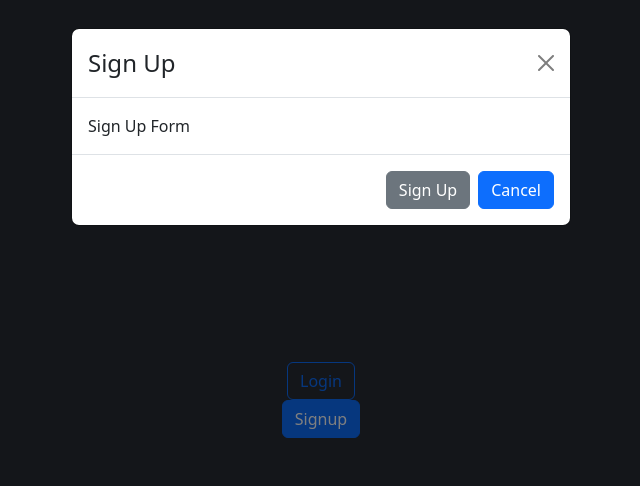
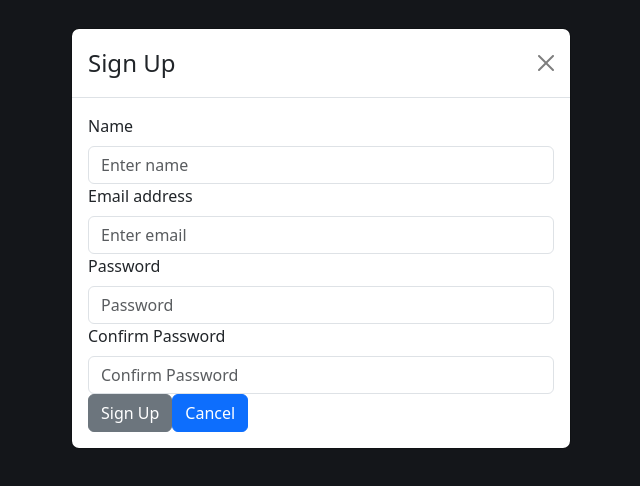
Before and after one commit to TonyHansord/booklogue_frontend, a React (Create React App) app: page / in a window 1280 px wide. Both pictures are taken after a click on the button "Signup". Shown: the top 486 px of the page, without its empty margins (319-959 px from the left). Built offline with nearby package versions, Linux system fonts and the light colour scheme.

Commit message:
Completed Login Form

```diff
--- a/src/components/User/SignupLogin.js
+++ b/src/components/User/SignupLogin.js
@@ -1,22 +1,135 @@
+import { Form } from 'react-bootstrap';
+import React, { useState } from 'react';
 import Button from 'react-bootstrap/Button';
 import Modal from 'react-bootstrap/Modal';
 
 function SignupLogin({ authType, show, handleClose }) {
+  const [email, setEmail] = useState('');
+  const [password, setPassword] = useState('');
+  const [confirmPassword, setConfirmPassword] = useState('');
+  const [name, setName] = useState('');
+
+  const handleSubmit = (e) => {
+    e.preventDefault();
+    console.log('submit');
+
+    if (authType === 'Sign Up') {
+      fetch('/signup', {
+        method: 'POST',
+        headers: {
+          'Content-Type': 'application/json',
+        },
+        body: JSON.stringify({
+          name: name,
+          email: email,
+          password: password,
+          confirmPassword: confirmPassword,
+        }),
+      })
+        .then((res) => res.json())
+        .then((data) => {
+          console.log(data);
+        });
+    } else {
+      fetch('/login', {
+        method: 'POST',
+        headers: {
+          'Content-Type': 'application/json',
+        },
+        body: JSON.stringify({
+          email: email,
+          password: password,
+        }),
+      })
+        .then((res) => res.json())
+        .then((data) => {
+          console.log(data);
+        });
+    }
+
+    handleClose();
+  };
+
   return (
     <>
       <Modal show={show} onHide={handleClose}>
         <Modal.Header closeButton>
           <Modal.Title>{authType}</Modal.Title>
         </Modal.Header>
-        <Modal.Body>{authType} Form</Modal.Body>
-        <Modal.Footer>
-          <Button variant="secondary" onClick={handleClose}>
-            {authType}
-          </Button>
-          <Button variant="primary" onClick={handleClose}>
-            Cancel
-          </Button>
-        </Modal.Footer>
+        <Modal.Body>
+          <Form noValidate onSubmit={handleSubmit}>
+            {authType === 'Sign Up' ? (
+              <Form.Group controlId="formBasicName">
+                <Form.Label>Name</Form.Label>
+                <Form.Control
+                  required
+                  type="text"
+                  placeholder="Enter name"
+                  name="name"
+                  value={name}
+                  onChange={(e) => setName(e.target.value)}
+                />
+                <Form.Control.Feedback type="invalid">
+                  Please provide a valid name.
+                </Form.Control.Feedback>
+              </Form.Group>
+            ) : null}
+
+            <Form.Group controlId="formBasicEmail">
+              <Form.Label>Email address</Form.Label>
+              <Form.Control
+                required
+                type="email"
+                placeholder="Enter email"
+                name="email"
+                value={email}
+                onChange={(e) => setEmail(e.target.value)}
+              />
+              <Form.Control.Feedback type="invalid">
+                Please provide a valid email.
+              </Form.Control.Feedback>
+            </Form.Group>
+
+            <Form.Group controlId="formBasicPassword">
+              <Form.Label>Password</Form.Label>
+              <Form.Control
+                required
+                type="password"
+                placeholder="Password"
+                name="password"
+                value={password}
+                onChange={(e) => setPassword(e.target.value)}
+              />
+              <Form.Control.Feedback type="invalid">
+                Please provide a valid password.
+              </Form.Control.Feedback>
+            </Form.Group>
+
+            {authType === 'Sign Up' ? (
+              <Form.Group controlId="formBasicPassword">
+                <Form.Label>Confirm Password</Form.Label>
+                <Form.Control
+                  required
+                  type="password"
+                  placeholder="Confirm Password"
+                  name="confirmPassword"
+                  value={confirmPassword}
+                  onChange={(e) => setConfirmPassword(e.target.value)}
+                />
+                <Form.Control.Feedback type="invalid">
+                  Please provide a valid password.
+                </Form.Control.Feedback>
+              </Form.Group>
+            ) : null}
+
+            <Button variant="secondary" type="submit">
+              {authType}
+            </Button>
+            <Button variant="primary" onClick={handleClose}>
+              Cancel
+            </Button>
+          </Form>
+        </Modal.Body>
       </Modal>
     </>
   );
```
Also changed, not shown: 4 other files (tests, documents, lock files or other folders).
